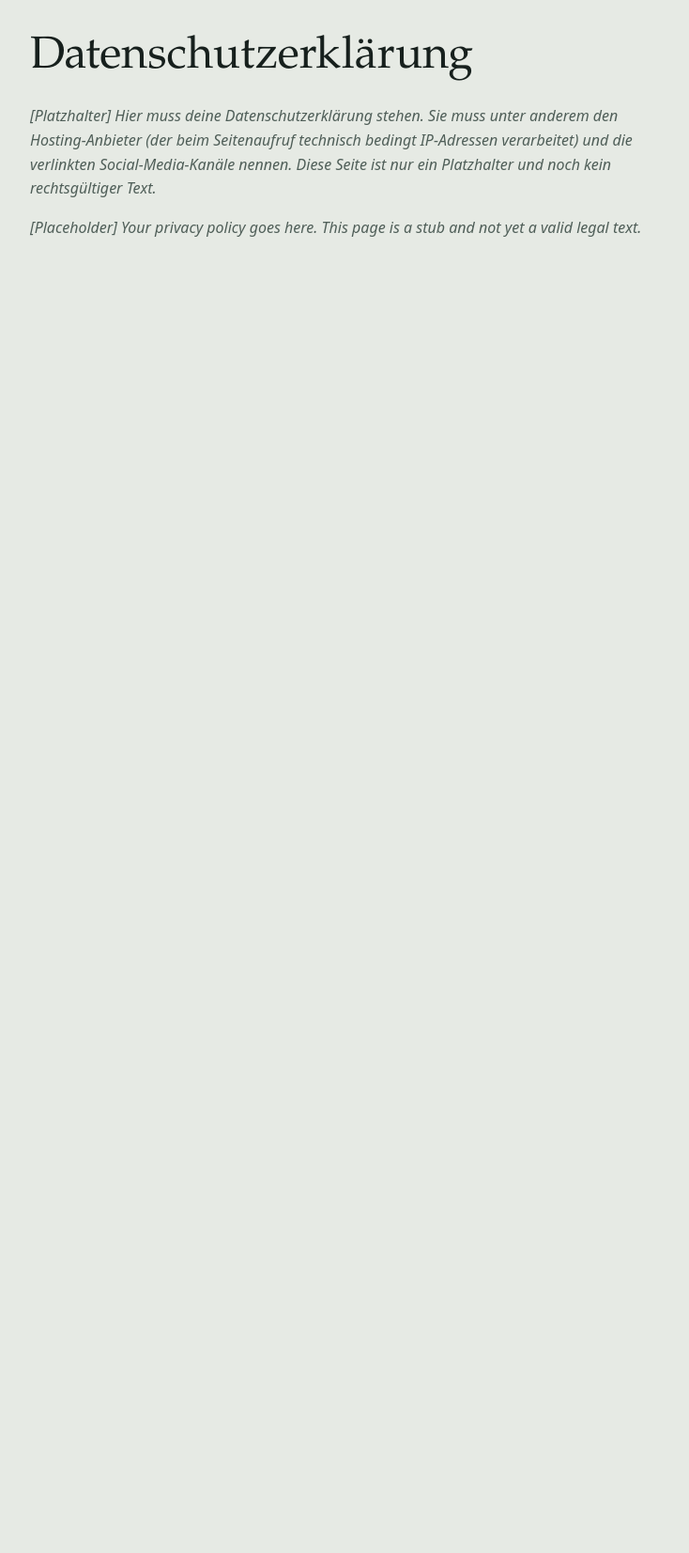
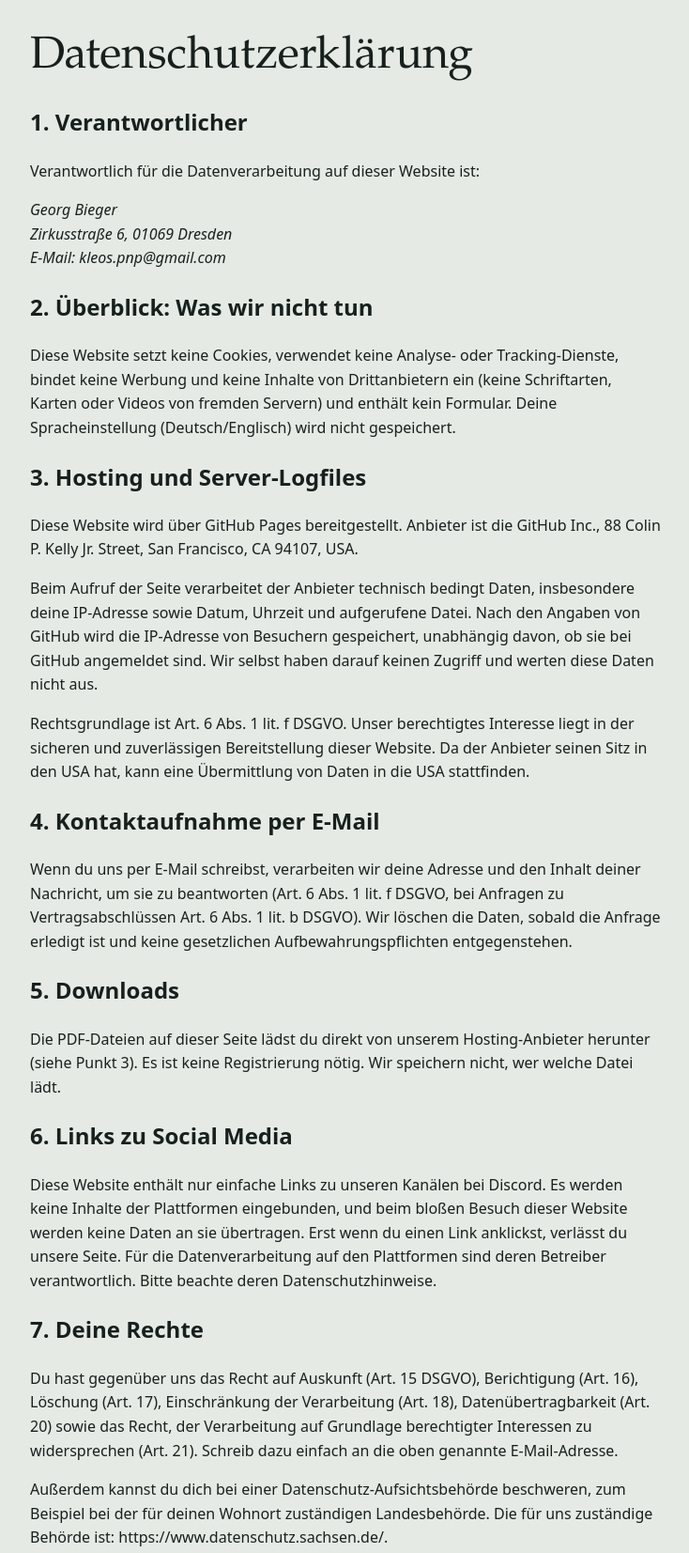
Before and after one commit to kleos-pnp/game, a plain HTML site: page datenschutz.html in a window 1280 px wide. Shown: the part 63-1716 px from the top of the page at 94% size, without its empty margins (272-1006 px from the left). Before the commit the page ends 800 px from the top, so only its background shows below. Drawn offline with Linux system fonts and the light colour scheme.

Commit message:
NEW Impressum + Datenschutz

```diff
--- a/datenschutz.html
+++ b/datenschutz.html
@@ -4,6 +4,7 @@
   <meta charset="utf-8">
   <meta name="viewport" content="width=device-width, initial-scale=1">
   <meta name="color-scheme" content="light dark">
+  <meta name="robots" content="noindex">
   <title>Datenschutz – Kleos</title>
   <link rel="stylesheet" href="style.css">
 </head>
@@ -11,8 +12,39 @@
   <header class="wrap bar"><a class="brand" href="index.html">Kleos</a></header>
   <main class="wrap legal">
     <h1>Datenschutzerklärung</h1>
-    <p class="ph-text">[Platzhalter] Hier muss deine Datenschutzerklärung stehen. Sie muss unter anderem den Hosting-Anbieter (der beim Seitenaufruf technisch bedingt IP-Adressen verarbeitet) und die verlinkten Social-Media-Kanäle nennen. Diese Seite ist nur ein Platzhalter und noch kein rechtsgültiger Text.</p>
-    <p class="ph-text">[Placeholder] Your privacy policy goes here. This page is a stub and not yet a valid legal text.</p>
+    <h2>1. Verantwortlicher</h2>
+    <p>Verantwortlich für die Datenverarbeitung auf dieser Website ist:</p>
+    <address>
+      Georg Bieger<br>
+      Zirkusstraße 6, 01069 Dresden<br>
+      E-Mail: kleos.pnp@gmail.com
+    </address>
+
+    <h2>2. Überblick: Was wir nicht tun</h2>
+    <p>Diese Website setzt keine Cookies, verwendet keine Analyse- oder Tracking-Dienste, bindet keine Werbung und keine Inhalte von Drittanbietern ein (keine Schriftarten, Karten oder Videos von fremden Servern) und enthält kein Formular. Deine Spracheinstellung (Deutsch/Englisch) wird nicht gespeichert.</p>
+
+    <h2>3. Hosting und Server-Logfiles</h2>
+    <p>Diese Website wird über GitHub Pages bereitgestellt. Anbieter ist die GitHub Inc., 88 Colin P. Kelly Jr. Street, San Francisco, CA 94107, USA.</p>
+    <p>Beim Aufruf der Seite verarbeitet der Anbieter technisch bedingt Daten, insbesondere deine IP-Adresse sowie Datum, Uhrzeit und aufgerufene Datei. Nach den Angaben von GitHub wird die IP-Adresse von Besuchern gespeichert, unabhängig davon, ob sie bei GitHub angemeldet sind. Wir selbst haben darauf keinen Zugriff und werten diese Daten nicht aus.</p>
+    <p>Rechtsgrundlage ist Art. 6 Abs. 1 lit. f DSGVO. Unser berechtigtes Interesse liegt in der sicheren und zuverlässigen Bereitstellung dieser Website. Da der Anbieter seinen Sitz in den USA hat, kann eine Übermittlung von Daten in die USA stattfinden.</p>
+
+    <h2>4. Kontaktaufnahme per E-Mail</h2>
+    <p>Wenn du uns per E-Mail schreibst, verarbeiten wir deine Adresse und den Inhalt deiner Nachricht, um sie zu beantworten (Art. 6 Abs. 1 lit. f DSGVO, bei Anfragen zu Vertragsabschlüssen Art. 6 Abs. 1 lit. b DSGVO). Wir löschen die Daten, sobald die Anfrage erledigt ist und keine gesetzlichen Aufbewahrungspflichten entgegenstehen.</p>
+
+    <h2>5. Downloads</h2>
+    <p>Die PDF-Dateien auf dieser Seite lädst du direkt von unserem Hosting-Anbieter herunter (siehe Punkt 3). Es ist keine Registrierung nötig. Wir speichern nicht, wer welche Datei lädt.</p>
+
+    <h2>6. Links zu Social Media</h2>
+    <p>Diese Website enthält nur einfache Links zu unseren Kanälen bei Discord. Es werden keine Inhalte der Plattformen eingebunden, und beim bloßen Besuch dieser Website werden keine Daten an sie übertragen. Erst wenn du einen Link anklickst, verlässt du unsere Seite. Für die Datenverarbeitung auf den Plattformen sind deren Betreiber verantwortlich. Bitte beachte deren Datenschutzhinweise.</p>
+
+    <h2>7. Deine Rechte</h2>
+    <p>Du hast gegenüber uns das Recht auf Auskunft (Art. 15 DSGVO), Berichtigung (Art. 16), Löschung (Art. 17), Einschränkung der Verarbeitung (Art. 18), Datenübertragbarkeit (Art. 20) sowie das Recht, der Verarbeitung auf Grundlage berechtigter Interessen zu widersprechen (Art. 21). Schreib dazu einfach an die oben genannte E-Mail-Adresse.</p>
+    <p>Außerdem kannst du dich bei einer Datenschutz-Aufsichtsbehörde beschweren, zum Beispiel bei der für deinen Wohnort zuständigen Landesbehörde. Die für uns zuständige Behörde ist: https://www.datenschutz.sachsen.de/.</p>
+
+    <h2>8. Aktualität</h2>
+    <p>Wir passen diese Erklärung an, wenn sich die Website oder die Rechtslage ändert. Es gilt die jeweils hier veröffentlichte Fassung.</p>
+
+    <p class="stand">Stand: 23.11.2026 · <a href="index.html">← Zurück zur Startseite</a></p>
   </main>
 </body>
 </html>
```
Also changed, not shown: impressum.html (+22 -2 lines), 1 other file.
